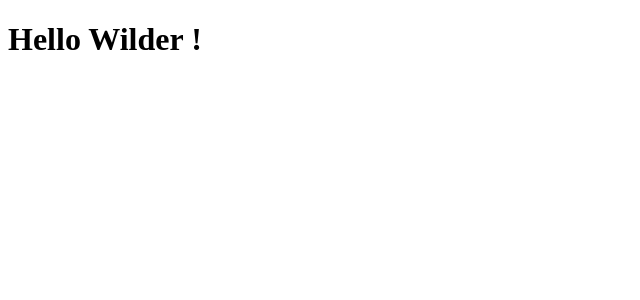
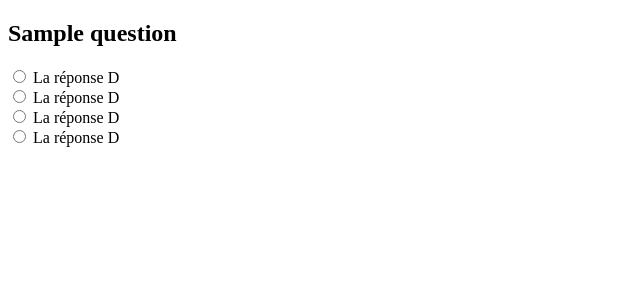
Before and after one commit to froldev/Hackathon_fleshFlix, a PHP site: template src/View/Home/index.html.twig in a window 1280 px wide. Shown: the top 300 px of the page, without its empty margins (0-640 px from the left). Run offline with PHP 8.4, Linux system fonts and the light colour scheme; the template is opened without the code that fills it: most values are stand-ins (such as "Sample title", 1, 10 or a date in 2020); some libraries are stand-ins or nearby versions.

Commit message:
form ok, checkbox ok, waiting for CSS

```diff
--- a/src/View/Home/index.html.twig
+++ b/src/View/Home/index.html.twig
@@ -1,5 +1,39 @@
 {% extends 'layout.html.twig' %}
 
 {% block content %}
-    <h1>Hello Wilder !</h1>
+
+{% for question in questions %}
+
+<form>
+
+    <h2> {{ question }} </h2>
+        <div class="form-check">
+            <input class="form-check-input" type="radio" value="" id="defaultCheck1" name="{{ question }}">
+            <label class="form-check-label" for="defaultCheck1">
+                La réponse D
+            </label>
+        </div>
+        <div class="form-check">
+            <input class="form-check-input" type="radio" value="" id="defaultCheck2" name="{{ question }}">
+            <label class="form-check-label" for="defaultCheck2">
+                La réponse D
+            </label>
+        </div>
+        <div class="form-check">
+            <input class="form-check-input" type="radio" value="" id="defaultCheck1" name="{{ question }}">
+            <label class="form-check-label" for="defaultCheck1">
+                La réponse D
+            </label>
+        </div>
+        <div class="form-check">
+            <input class="form-check-input" type="radio" value="" id="defaultCheck2" name="{{ question }}">
+            <label class="form-check-label" for="defaultCheck2">
+                La réponse D
+            </label>
+        </div>
+</form>
+
+    {%  endfor %}
+
+
 {% endblock %}
--- a/src/View/layout.html.twig
+++ b/src/View/layout.html.twig
@@ -17,5 +17,7 @@
 {% block content %}{% endblock %}
 
 {% block javascript %}{% endblock %}
+
 </body>
+
 </html>
```
Also changed, not shown: src/Controller/HomeController.php (+14 -1 lines), public/index.php (line endings or trailing spaces), 2 other files.
